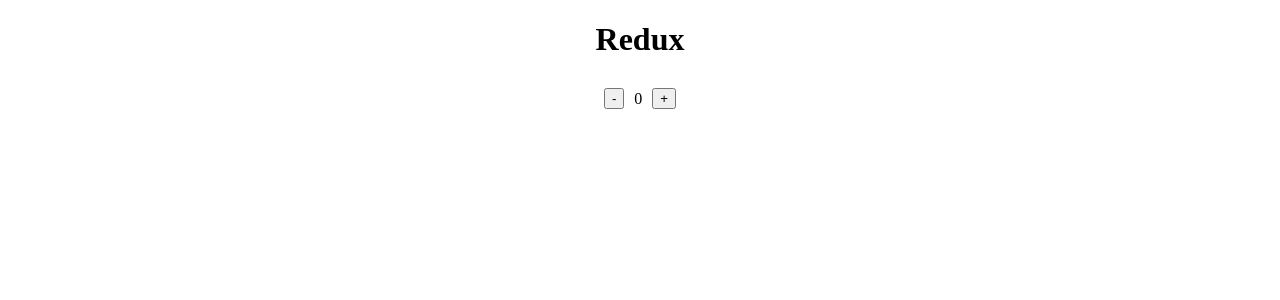
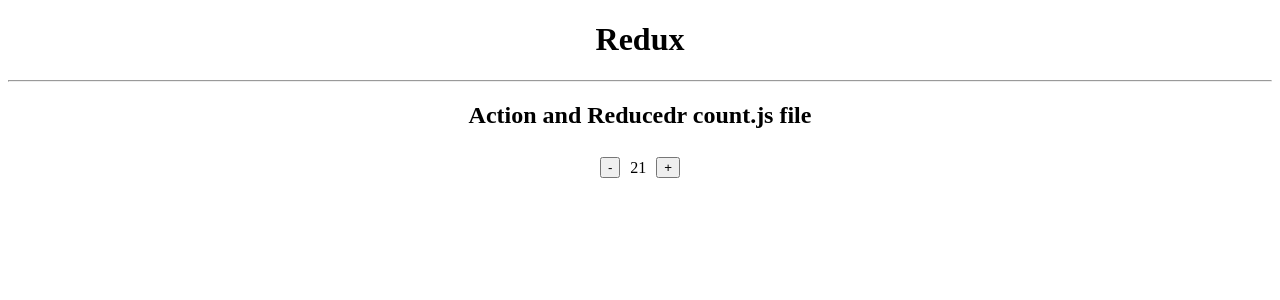
Before and after one commit to hakobyanviktoria8/react-redux, a React (Create React App) app: page / in a window 1280 px wide. Shown: the top 300 px of the page. Built offline with nearby package versions, Linux system fonts and the light colour scheme.

Commit message:
work connect(mapStateToProps, {})(App) method, give global state and render App component

```diff
--- a/src/App.js
+++ b/src/App.js
@@ -1,9 +1,12 @@
 import './App.css';
-import store from './redux';
 import {changeCount, increment, decrement} from "./redux/count"
 import {addFavoriteThing} from './redux/favoriteThings';
 import { deleteUser, setUser } from './redux/user';
 import { incrementViewCount, setYouTubeTitle, upvoteVideo } from './redux/youTubeVideo';
+// store import enq anum Redux indexic
+import store from './redux';
+// HOCa connect(What parts of STATE do you want, What actions to dispatch)(Component)
+import { connect } from 'react-redux';
 
 store.dispatch(changeCount(20))   //20
 store.dispatch(increment())   //21
@@ -13,30 +16,33 @@
 store.dispatch(setYouTubeTitle("First"))   //{title: 'First', viewCount: 0, votes: {up: 0, down: 0}}
 store.dispatch(incrementViewCount())   //{title: 'First', viewCount: 1, votes: {up: 0, down: 0}}
 store.dispatch(upvoteVideo())   //{title: 'First', viewCount: 1, votes: {up: 1, down: 0}}
-// add user
-store.dispatch(setUser({
-  firstName: "asas",
-  lastName: "sasas",
-  id: "sasaa",
-  email: "saasa@asa.sa"
-}))
+// add and delete user (action and reducer find redux/user)
+store.dispatch(setUser({ firstName: "asas", lastName: "sasas", id: "sasaa", email: "saasa@asa.sa" }))
 store.dispatch(setUser({ firstName: "Viktorya" }))
 store.dispatch(deleteUser())
 
-
-function App() {
+function App({count}) {
   console.log("store ",store);
 
   return (
     <div className="App">
       <h1>Redux</h1>
+      <hr/>
+      <h2>Action and Reducedr count.js file</h2>
       <div className='countWrapper'>
         <button>-</button>
-        <p>0</p>
+        <p>{count}</p>
         <button>+</button>
       </div>
     </div>
   );
 }
 
-export default App;
+const mapStateToProps = (state) =>{
+  return {
+    count : state.count
+  }
+}
+
+// connect(mapStateToProps, mapDispatchToProps)(App)
+export default connect(mapStateToProps, {})(App)
--- a/src/index.js
+++ b/src/index.js
@@ -1,8 +1,12 @@
 import React from 'react';
 import ReactDOM from 'react-dom';
+import { Provider } from 'react-redux';
 import App from './App';
+import store from './redux';
 
 ReactDOM.render(
-    <App />,
+  <Provider store= {store}>
+    <App />
+  </Provider>,
   document.getElementById('root')
 );
```
